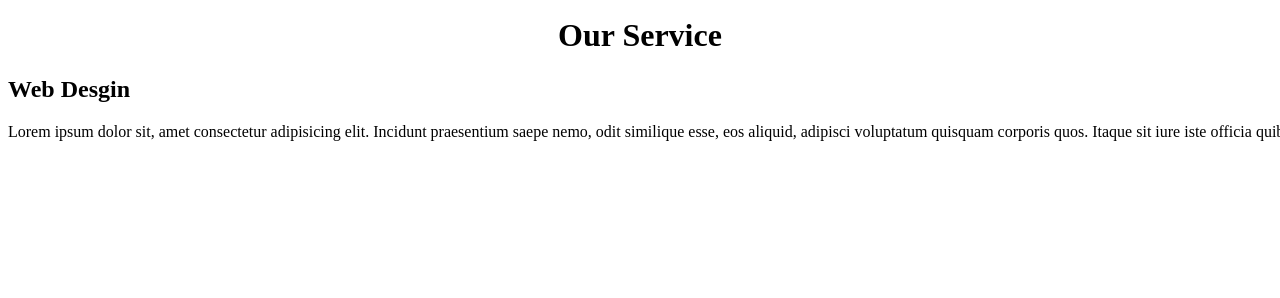
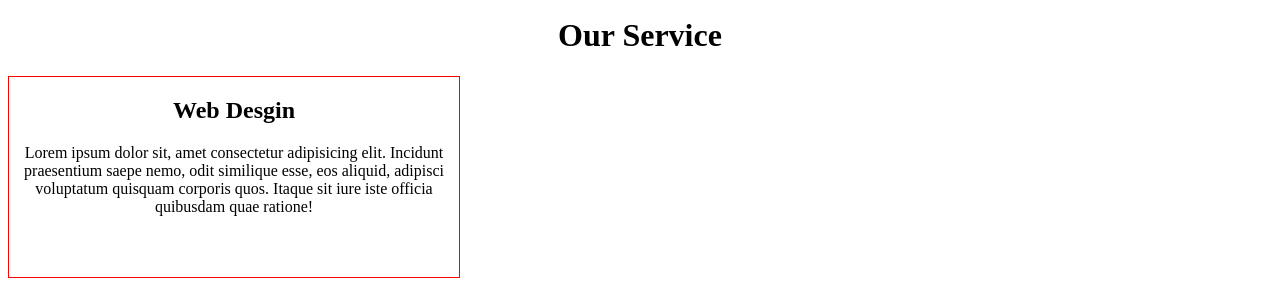
Before and after one commit to shuvo794/pertice_desgin, a plain HTML site: page index.html in a window 1280 px wide. Shown: the part 730-1028 px from the top of the page. Before the commit the page ends 887 px from the top, so only its background shows below. Drawn offline with Linux system fonts and the light colour scheme.

Commit message:
add service

```diff
--- a/style.css
+++ b/style.css
@@ -46,5 +46,11 @@ a{
 }
 
 .service-item{
-
+   text-align: center;
+    width: 450px;
+    height: 200px;
+    float: left;
+    border: 1px solid red;
+    align-items: center;
+    margin-bottom: 20px;
 }
```
